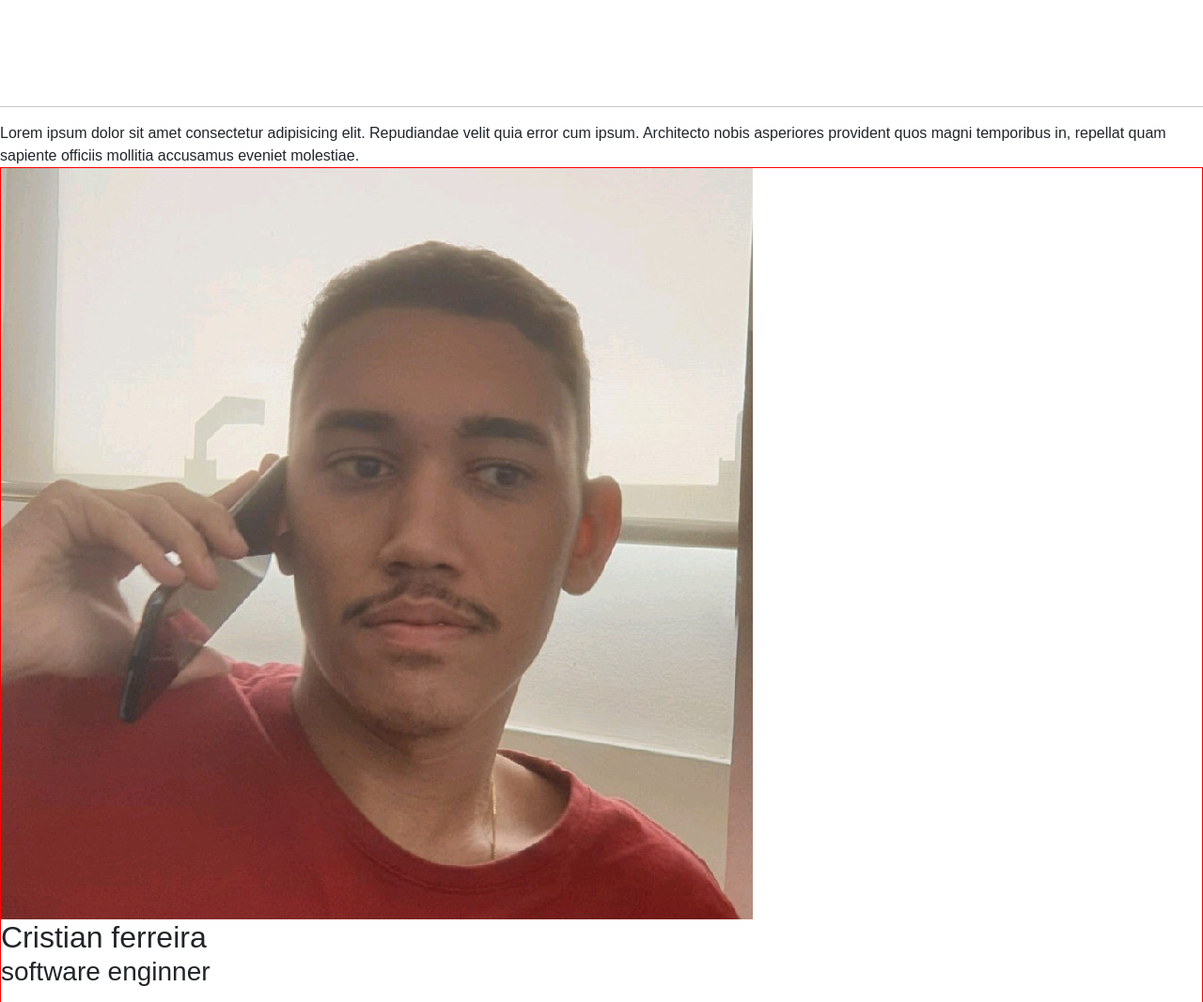
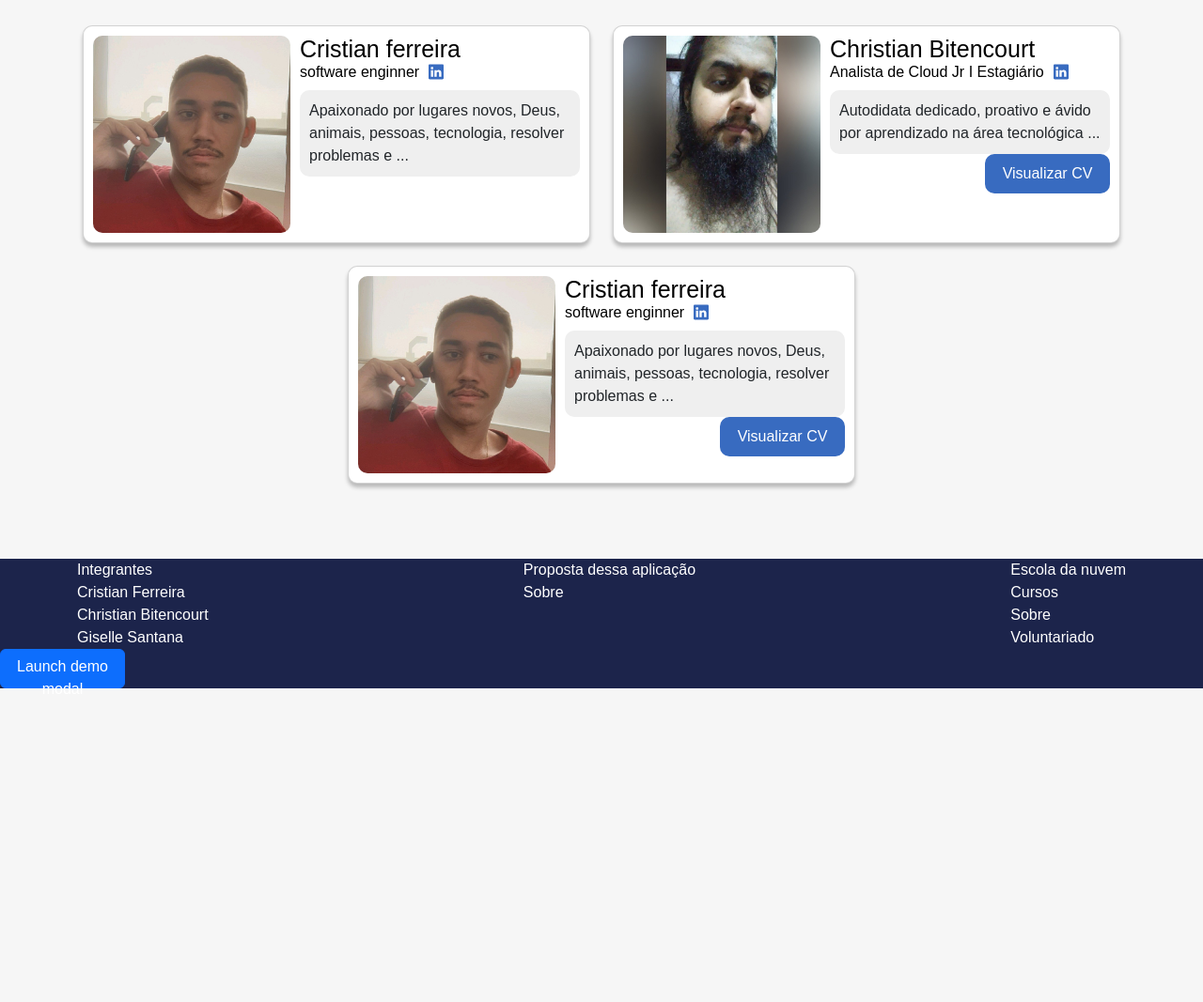
Before and after one commit to Cristian-ferre/projeto_website_divulgacao_curriculo, a plain HTML site: page index.html in a window 1280 px wide. Shown: the part 570-1637 px from the top of the page at 94% size. After the commit the page ends 1316 px from the top, so only its background shows below. Drawn offline with nearby package versions, Linux system fonts and the light colour scheme.

Commit message:
Alguns ajustes

```diff
--- a/index.html
+++ b/index.html
@@ -7,9 +7,7 @@
 
     <link href="https://cdn.jsdelivr.net/npm/bootstrap@5.3.0/dist/css/bootstrap.min.css" rel="stylesheet"
         integrity="sha384-9ndCyUaIbzAi2FUVXJi0CjmCapSmO7SnpJef0486qhLnuZ2cdeRhO02iuK6FUUVM" crossorigin="anonymous">
-    <script src="https://cdn.jsdelivr.net/npm/bootstrap@5.3.0/dist/js/bootstrap.bundle.min.js"
-        integrity="sha384-geWF76RCwLtnZ8qwWowPQNguL3RmwHVBC9FhGdlKrxdiJJigb/j/68SIy3Te4Bkz"
-        crossorigin="anonymous"></script>
+
 
     <link rel="shortcut icon" href="favicon.ico" type="image/x-icon">
     <link rel="stylesheet" href="style.css">
@@ -19,7 +17,6 @@
 <body>
 
     <header class="header ">
-        <img src="sources/imgs/nuvem_icon.jpg" alt="">
     </header>
 
     <main class="structure col-sm-12  ">
@@ -30,36 +27,117 @@
                 <h2 class="col-sm-6">Impulsione sua equipe com profissionais qualificados no Cloud Computing.</h2>
             </div>
         </div>
-        <hr>
-        <p>Lorem ipsum dolor sit amet consectetur adipisicing elit. Repudiandae velit quia error cum ipsum. Architecto
-            nobis asperiores provident quos magni temporibus in, repellat quam sapiente officiis mollitia accusamus
-            eveniet molestiae.</p>
 
-        <section class="b">
-            <span>
-                <div>
+        <section class=" container row d-flex justify-content-center  gap-4 container-card">
+            <span class="card  ">
+                <div class="container-card-profire">
                     <img src="sources/imgs/cristian.jpeg" alt="">
                 </div>
-                <div>
+                <div class="card-description">
                     <h2>Cristian ferreira</h2>
-                    <span>
+                    <span class="card-description-title">
                         <h3>software enginner</h3>
-                        <img src="" alt="">
+                        <img src="sources/imgs/Vector_linkedin.svg" alt="">
                     </span>
-                    <div>
+                    <div class="card-description-obj">
                         <p>Apaixonado por lugares novos, Deus, animais, pessoas, tecnologia, resolver problemas e ...
                         </p>
                     </div>
-                    <button>Visualizar CV</button>
+                    <!-- <div class="btn btn-primary d-flex align-items-end " data-toggle="modal"
+                        data-target="#exampleModalLong" type="button"><button>Visualizar CV</button></div> -->
+                </div>
+            </span>
+            <span class="card  ">
+                <div class="container-card-profire">
+                    <img src="sources/imgs/chistian_bi.jpg" alt="">
+                </div>
+                <div class="card-description">
+                    <h2>Christian Bitencourt </h2>
+                    <span class="card-description-title">
+                        <h3>Analista de Cloud Jr I Estagiário</h3>
+                        <img src="sources/imgs/Vector_linkedin.svg" alt="">
+                    </span>
+                    <div class="card-description-obj">
+                        <p>Autodidata dedicado, proativo e ávido por aprendizado na área tecnológica ...
+                        </p>
+                    </div>
+                    <div class="d-flex justify-content-end"><button>Visualizar CV</button></div>
+                </div>
+            </span>
+            <span class="card  ">
+                <div class="container-card-profire">
+                    <img src="sources/imgs/cristian.jpeg" alt="">
+                </div>
+                <div class="card-description">
+                    <h2>Cristian ferreira</h2>
+                    <span class="card-description-title">
+                        <h3>software enginner</h3>
+                        <img src="sources/imgs/Vector_linkedin.svg" alt="">
+                    </span>
+                    <div class="card-description-obj">
+                        <p>Apaixonado por lugares novos, Deus, animais, pessoas, tecnologia, resolver problemas e ...
+                        </p>
+                    </div>
+                    <div class="d-flex justify-content-end"><button>Visualizar CV</button></div>
                 </div>
             </span>
         </section>
     </main>
 
     <footer>
-
+        <span class="container">
+            <ul>
+                <li>Integrantes</li>
+                <li>Cristian Ferreira</li>
+                <li>Christian Bitencourt </li>
+                <li>Giselle Santana</li>
+            </ul>
+            <ul>
+                <li>Proposta dessa aplicação</li>
+                <li>Sobre</li>
+            </ul>
+            <ul>
+                <li>Escola da nuvem</li>
+                <li>Cursos</li>
+                <li>Sobre </li>
+                <li>Voluntariado</li>
+            </ul>
+        </span>
+        <button type="button" class="btn btn-primary" data-toggle="modal" data-target="#exampleModalLong">
+            Launch demo modal
+          </button>
     </footer>
 
+
+    <!-- Modal -->
+    <div class="modal fade" id="exampleModalLong" tabindex="-1" role="dialog" aria-labelledby="exampleModalLongTitle"
+        aria-hidden="true">
+        <div class="modal-dialog" role="document">
+            <div class="modal-content">
+                <div class="modal-header">
+                    <h5 class="modal-title" id="exampleModalLongTitle">Modal title</h5>
+                    <button type="button" class="close" data-dismiss="modal" aria-label="Close">
+                        <span aria-hidden="true">&times;</span>
+                    </button>
+                </div>
+                <div class="modal-body">
+                    <iframe src="sources/pdfs/cristianf_curriculo.pdf" style="width: 100%; height: 400px;"></iframe>
+
+                </div>
+                <div class="modal-footer">
+                    <button type="button" class="btn btn-secondary" data-dismiss="modal">Close</button>
+                    <button type="button" class="btn btn-primary">Save changes</button>
+                </div>
+            </div>
+        </div>
+    </div>
+
+    <script src="https://cdn.jsdelivr.net/npm/jquery@3.5.1/dist/jquery.slim.min.js"
+    integrity="sha384-DfXdz2htPH0lsSSs5nCTpuj/zy4C+OGpamoFVy38MVBnE+IbbVYUew+OrCXaRkfj"
+    crossorigin="anonymous"></script>
+<script src="https://cdn.jsdelivr.net/npm/bootstrap@4.6.2/dist/js/bootstrap.bundle.min.js"
+    integrity="sha384-Fy6S3B9q64WdZWQUiU+q4/2Lc9npb8tCaSX9FK7E8HnRr0Jz8D6OP9dO5Vg3Q9ct"
+    crossorigin="anonymous"></script>
 </body>
 
 </html>
--- a/style.css
+++ b/style.css
@@ -11,13 +11,17 @@ p,
 ol,
 ul,
 dl,
+ul,
+li,
 blockquote,
 fieldset,
 legend {
   margin: 0;
   padding: 0;
+  list-style: none;
 
   font-family: 'Poppins', sans-serif;
+
 }
 
 /*Variaveis*/
@@ -32,21 +36,39 @@ legend {
   border: 1px solid red;
 }
 
+button {
+  width: 133px;
+  height: 42px;
+  flex-shrink: 0;
+  border-radius: 10px;
+  background: #386BC0;
+  border: 0;
+  color: #fff;
+}
+
+body{
+  background-color: #F6F6F6;
+}
+
+
 /*header*/
 
 .header {
   background-color: var(--color-blue);
-  max-height: 80px;
+  max-height: 10px;
   height: 100%;
   width: 100vw;
   position: fixed;
   top: 0;
   left: 0;
   z-index: 100000;
+  box-shadow: 0px 4px 4px 0px rgba(0, 0, 0, 0.25);
+
+
 }
 
 .structure {
-  margin-top: 100px;
+  margin-top: 30px;
 }
 
 .structure .container-img {
@@ -60,14 +82,14 @@ legend {
   position: relative;
 }
 
+
 .content-main {
-  background-color: var(--color-white);
+  background-color: #F6F6F6;
   z-index: 1000;
   bottom: 100px;
   position: relative;
   text-align: center;
   padding: 20px;
-
 }
 
 .content-main h1 {
@@ -82,3 +104,104 @@ legend {
   margin: 40px auto 10px auto;
   font-weight: 500;
 }
+
+.container-card {
+  margin: auto;
+}
+
+.container-card .card {
+  padding: 10px 10px;
+
+  border-radius: 10px;
+  background: #FFF;
+  box-shadow: 0px 4px 4px 0px rgba(0, 0, 0, 0.25);
+
+}
+
+.container-card-profire {
+  max-width: 210px;
+
+}
+
+.container-card-profire img {
+  width: 100%;
+  border-radius: 10px;
+}
+
+.card {
+  background-color: aqua;
+  display: flex;
+  flex-direction: row;
+  width: 540px;
+}
+
+.card-description {
+  margin-left: 10px;
+}
+
+.card-description h2 {
+  color: #000;
+font-size: 25px;
+font-style: normal;
+font-weight: 400;
+line-height: normal;
+}
+
+.card-description .card-description-title{
+  display: flex;
+  gap: 10px;
+  flex-direction: row;
+}
+
+.card-description .card-description-title h3{
+  color: #000;
+font-size: 16px;
+font-style: normal;
+font-weight: 400;
+}
+
+.card-description .card-description-obj {
+background-color: #EFEFEF;
+border-radius: 10px;
+margin-top: 10px;
+
+padding: 10px;
+}
+
+.card-description .o button {
+  /* margin-top: auto; */
+}
+
+/* footer */
+
+footer {
+  background-color: var(--color-blue);
+  color: var(--color-white);
+  margin-top: 80px;
+
+}
+
+footer span {
+  display: flex;
+  flex-direction: row;
+  justify-content: space-between;
+}
+
+.sidebar {
+  width: 250px;
+  height: 100%;
+  background-color: #f2f2f2;
+  color: #333;
+  margin-right: 20px;
+  padding: 20px;
+  transition: width 0.3s ease;
+}
+
+.sidebar a {
+  color: #333;
+  text-decoration: none;
+}
+
+.sidebar a:hover {
+  color: #ff0000;
+}
```
Also changed, not shown: teste.html (added, +55 -0 lines), sources/imgs/Vector_linkedin.svg (added), sources/imgs/chistian_bi.jpg (added), sources/imgs/nuvem_icon.jpg (deleted).
